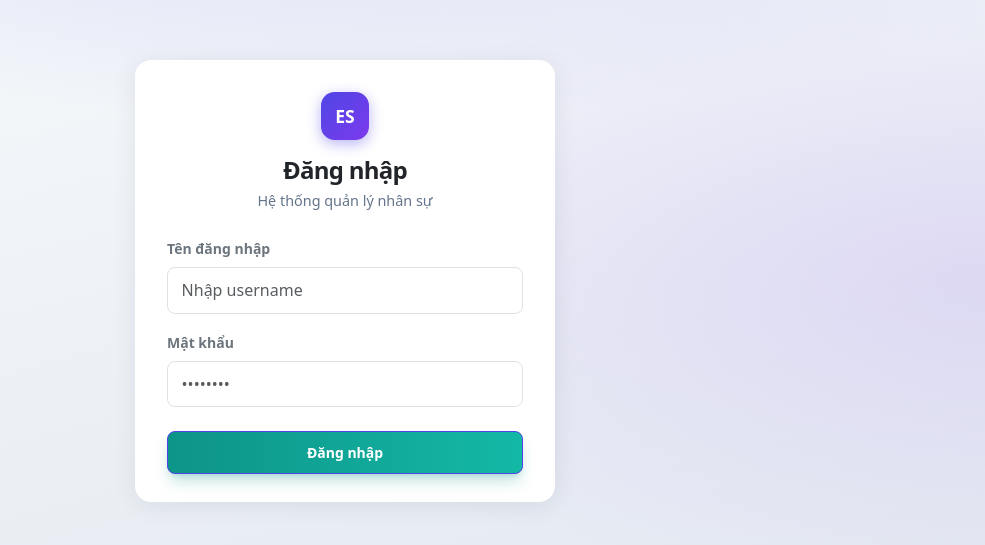
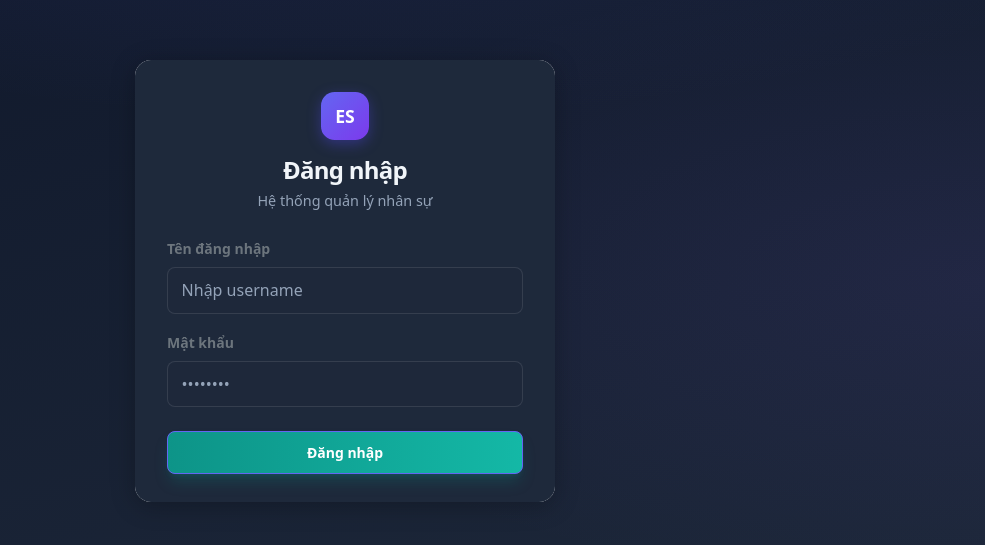
Before and after one commit to kiendeptrai0909-spec/employee-management, a React (Vite) app in the folder frontend/: page / in a window 1280 px wide. Shown: the part 119-664 px from the top of the page, without its empty margins (295-1280 px from the left). Built offline with nearby package versions, Linux system fonts and the light colour scheme; no server answers.

Commit message:
Convert UI to dark theme - update CSS colors and backgrounds

```diff
--- a/frontend/src/styles/app-theme.css
+++ b/frontend/src/styles/app-theme.css
@@ -1,25 +1,25 @@
 /* Employee System — UI theme (Bootstrap + overrides) */
 
 :root {
-  --app-primary: #4f46e5;
-  --app-primary-hover: #4338ca;
-  --app-primary-soft: rgba(79, 70, 229, 0.12);
-  --app-surface: #ffffff;
-  --app-bg: #f1f5f9;
+  --app-primary: #6366f1;
+  --app-primary-hover: #5558e3;
+  --app-primary-soft: rgba(99, 102, 241, 0.15);
+  --app-surface: #1e293b;
+  --app-bg: #0f172a;
   --app-sidebar: #0f172a;
-  --app-sidebar-hover: rgba(255, 255, 255, 0.06);
-  --app-sidebar-active: rgba(79, 70, 229, 0.35);
-  --app-border: rgba(15, 23, 42, 0.08);
-  --app-text-muted: #64748b;
+  --app-sidebar-hover: rgba(255, 255, 255, 0.08);
+  --app-sidebar-active: rgba(99, 102, 241, 0.25);
+  --app-border: rgba(255, 255, 255, 0.1);
+  --app-text-muted: #94a3b8;
   --app-radius: 0.75rem;
-  --app-shadow: 0 1px 3px rgba(15, 23, 42, 0.06), 0 4px 16px rgba(15, 23, 42, 0.04);
-  --app-shadow-lg: 0 4px 24px rgba(15, 23, 42, 0.08);
+  --app-shadow: 0 1px 3px rgba(0, 0, 0, 0.3), 0 4px 16px rgba(0, 0, 0, 0.15);
+  --app-shadow-lg: 0 4px 24px rgba(0, 0, 0, 0.25);
 }
 
 body {
   font-family: "DM Sans", system-ui, -apple-system, sans-serif;
   background: var(--app-bg);
-  color: #0f172a;
+  color: #f1f5f9;
   -webkit-font-smoothing: antialiased;
 }
 
@@ -51,7 +51,7 @@ body {
 .app-navbar .navbar-brand {
   font-weight: 700;
   letter-spacing: -0.02em;
-  color: #0f172a !important;
+  color: #f1f5f9 !important;
   font-size: 1.1rem;
 }
 
@@ -70,7 +70,7 @@ body {
 }
 
 .app-user-pill {
-  background: #f8fafc;
+  background: rgba(30, 41, 59, 0.6);
   border: 1px solid var(--app-border);
   border-radius: 999px;
   padding: 0.35rem 0.85rem;
@@ -79,7 +79,7 @@ body {
 }
 
 .app-user-pill strong {
-  color: #0f172a;
+  color: #f1f5f9;
   font-weight: 600;
 }
 
@@ -138,7 +138,7 @@ body {
 
 .app-main {
   padding: 1.5rem 1.75rem 2rem;
-  background: linear-gradient(180deg, #f8fafc 0%, var(--app-bg) 40%);
+  background: linear-gradient(180deg, #1e293b 0%, var(--app-bg) 40%);
   min-height: calc(100vh - 56px);
 }
 
@@ -152,7 +152,7 @@ body {
   font-size: 1.35rem;
   font-weight: 700;
   letter-spacing: -0.03em;
-  color: #0f172a;
+  color: #f1f5f9;
   margin-bottom: 0.25rem;
 }
 
@@ -171,10 +171,11 @@ body {
 }
 
 .app-main .card-header {
-  background: linear-gradient(180deg, #fafbfc 0%, #fff 100%);
+  background: linear-gradient(180deg, #334155 0%, #1e293b 100%);
   border-bottom: 1px solid var(--app-border);
   font-weight: 600;
   padding: 0.85rem 1.15rem;
+  color: #f1f5f9;
 }
 
 .app-main .table thead th {
@@ -186,10 +187,32 @@ body {
   border-bottom-width: 1px;
 }
 
+.app-main .table tbody td {
+  color: #e2e8f0;
+}
+
+.app-main .table tbody tr:hover {
+  background: rgba(255, 255, 255, 0.03);
+}
+
+.app-main .form-control,
+.app-main .form-select {
+  background: rgba(30, 41, 59, 0.8);
+  border: 1px solid var(--app-border);
+  color: #f1f5f9;
+}
+
 .app-main .form-control:focus,
 .app-main .form-select:focus {
-  border-color: rgba(79, 70, 229, 0.45);
+  background: rgba(30, 41, 59, 0.9);
+  border-color: rgba(99, 102, 241, 0.45);
   box-shadow: 0 0 0 0.2rem var(--app-primary-soft);
+  color: #f1f5f9;
+}
+
+.app-main .form-control::placeholder,
+.app-main .form-select::placeholder {
+  color: var(--app-text-muted);
 }
 
 /* Stat cards */
@@ -230,7 +253,7 @@ body {
   font-size: 1.75rem;
   font-weight: 700;
   letter-spacing: -0.03em;
-  color: #0f172a;
+  color: #f1f5f9;
   line-height: 1.2;
 }
 
@@ -242,9 +265,9 @@ body {
   justify-content: center;
   padding: 2rem 1rem;
   background:
-    radial-gradient(ellipse 80% 50% at 50% -20%, rgba(79, 70, 229, 0.22), transparent),
-    radial-gradient(ellipse 60% 40% at 100% 50%, rgba(124, 58, 237, 0.12), transparent),
-    linear-gradient(165deg, #f8fafc 0%, #e2e8f0 100%);
+    radial-gradient(ellipse 80% 50% at 50% -20%, rgba(99, 102, 241, 0.15), transparent),
+    radial-gradient(ellipse 60% 40% at 100% 50%, rgba(139, 92, 246, 0.08), transparent),
+    linear-gradient(165deg, #0f172a 0%, #1e293b 100%);
 }
 
 .login-card {
@@ -258,6 +281,7 @@ body {
 
 .login-card .card-body {
   padding: 2rem 2rem 1.75rem;
+  background: var(--app-surface);
 }
 
 .login-card .login-brand {
@@ -280,6 +304,7 @@ body {
   font-weight: 700;
   letter-spacing: -0.03em;
   margin-bottom: 0.35rem;
+  color: #f1f5f9;
 }
 
 .login-card .lead {
@@ -291,6 +316,20 @@ body {
 .login-card .form-control {
   padding: 0.65rem 0.85rem;
   border-radius: 0.5rem;
+  background: rgba(30, 41, 59, 0.8);
+  border: 1px solid var(--app-border);
+  color: #f1f5f9;
+}
+
+.login-card .form-control:focus {
+  background: rgba(30, 41, 59, 0.9);
+  border-color: var(--app-primary);
+  color: #f1f5f9;
+  box-shadow: 0 0 0 0.2rem var(--app-primary-soft);
+}
+
+.login-card .form-control::placeholder {
+  color: var(--app-text-muted);
 }
 
 .login-card .btn-primary {
```
